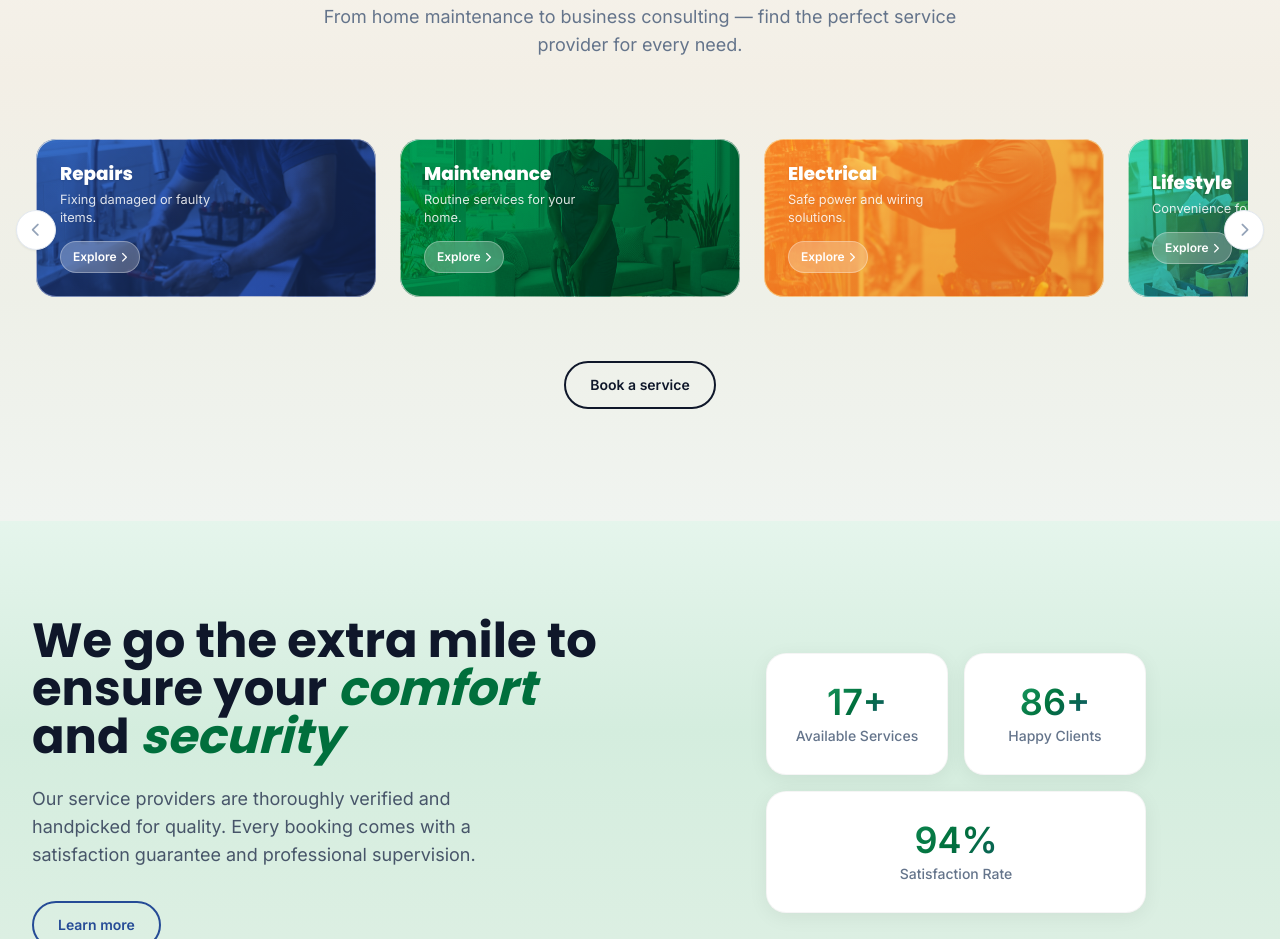
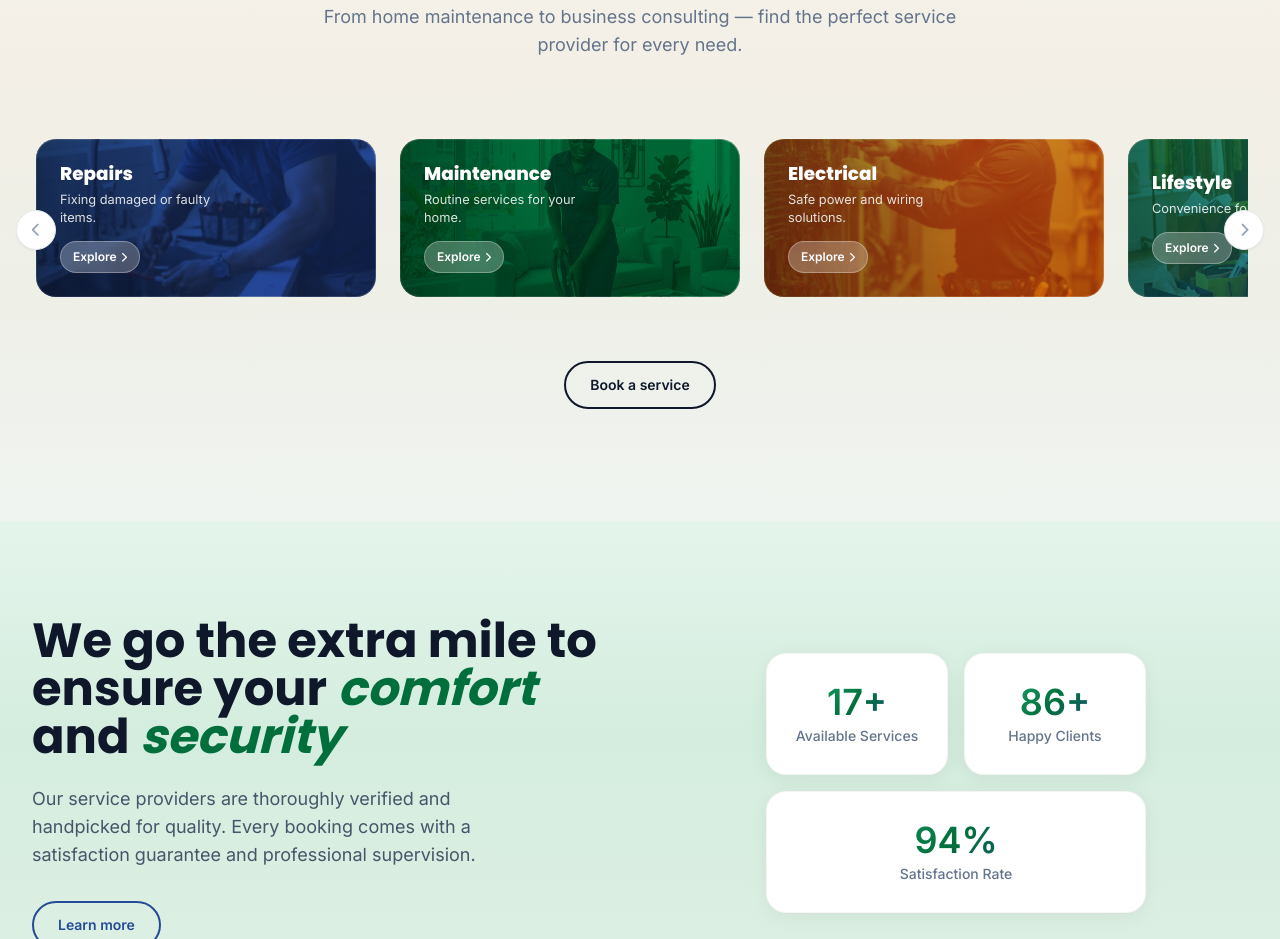
Before and after one commit to Godpixelthereal/Serva, a plain HTML site: page index.html in a window 1280 px wide. Shown: the part 1279-2218 px from the top of the page. Drawn offline with nearby package versions, Linux system fonts and the light colour scheme.

Commit message:
Branding: Toned down yellow/orange saturation and optimized text contrast with dark-to-transparency overlays

```diff
--- a/index.html
+++ b/index.html
@@ -274,7 +274,7 @@
                             </div>
 
                             <!-- Card: Electrical Services -->
-                            <div class="category-card-v3 snap-center shrink-0 w-[300px] sm:w-[340px]" style="background: linear-gradient(135deg, #FAA73F 0%, #e8942e 100%);" onclick="showCategoryServices('electrical')">
+                            <div class="category-card-v3 snap-center shrink-0 w-[300px] sm:w-[340px]" style="background: linear-gradient(135deg, #DE902D 0%, #B45309 100%);" onclick="showCategoryServices('electrical')">
                                 <div class="cat-v3-content">
                                     <h3 class="cat-v3-title text-white">Electrical</h3>
                                     <p class="cat-v3-desc text-white/90">Safe power and wiring solutions.</p>
@@ -310,7 +310,7 @@
                             </div>
 
                             <!-- Card: Personal Care -->
-                            <div class="category-card-v3 snap-center shrink-0 w-[300px] sm:w-[340px]" style="background: linear-gradient(135deg, #FAA73F 0%, #f7941d 100%);" onclick="showCategoryServices('personal')">
+                            <div class="category-card-v3 snap-center shrink-0 w-[300px] sm:w-[340px]" style="background: linear-gradient(135deg, #DE902D 0%, #B45309 100%);" onclick="showCategoryServices('personal')">
                                 <div class="cat-v3-content">
                                     <h3 class="cat-v3-title text-white">Personal Care</h3>
                                     <p class="cat-v3-desc text-white/90">Grooming and well-being.</p>
--- a/script.js
+++ b/script.js
@@ -2,10 +2,10 @@
 const categories = [
     { id: 'repairs', name: 'Repairs', type: 'image', visual: 'repairs.png', gradient: 'linear-gradient(135deg, #254B96 0%, #1a3270 100%)', description: 'Services focused on fixing damaged or faulty items to restore them to proper working condition.' },
     { id: 'maintenance', name: 'Maintenance', type: 'image', visual: 'maintenance.png', gradient: 'linear-gradient(135deg, #006F3C 0%, #004d2a 100%)', description: 'Routine services to keep your spaces, equipment, and systems in good condition and prevent breakdowns.' },
-    { id: 'electrical', name: 'Electrical Services', type: 'image', visual: 'electrical.png', gradient: 'linear-gradient(135deg, #FAA73F 0%, #e8942e 100%)', description: 'Solutions related to the installation, repair, and management of electrical systems and power-related needs.' },
-    { id: 'lifestyle', name: 'Lifestyle', type: 'image', visual: 'lifestyle.png', gradient: 'linear-gradient(135deg, #27B376 0%, #254B96 100%)', description: 'Convenience services that support daily living and make everyday tasks easier and more manageable.' },
+    { id: 'electrical', name: 'Electrical Services', type: 'image', visual: 'electrical.png', gradient: 'linear-gradient(135deg, #DE902D 0%, #B45309 100%)', description: 'Solutions related to the installation, repair, and management of electrical systems and power-related needs.' },
+    { id: 'lifestyle', name: 'Lifestyle', type: 'image', visual: 'lifestyle.png', gradient: 'linear-gradient(135deg, #27B376 0%, #006F3C 100%)', description: 'Convenience services that support daily living and make everyday tasks easier and more manageable.' },
     { id: 'building', name: 'Building', type: 'emoji', visual: '🏗️', gradient: 'linear-gradient(135deg, #254B96 0%, #173366 100%)', description: 'Services involved in the construction, renovation, and improvement of physical spaces and structures.' },
-    { id: 'personal', name: 'Personal Care', type: 'image', visual: 'cat-personal.png', gradient: 'linear-gradient(135deg, #FAA73F 0%, #f7941d 100%)', description: 'Services centered on individual grooming, hygiene, and overall personal well-being.' },
+    { id: 'personal', name: 'Personal Care', type: 'image', visual: 'cat-personal.png', gradient: 'linear-gradient(135deg, #DE902D 0%, #B45309 100%)', description: 'Services centered on individual grooming, hygiene, and overall personal well-being.' },
     { id: 'logistics', name: 'Logistics & Moving', type: 'image', visual: 'logistics.png', gradient: 'linear-gradient(135deg, #27B376 0%, #006F3C 100%)', description: 'Services that handle the movement, delivery, and transportation of people, goods, or items from one place to another.' },
     { id: 'others', name: 'Others', type: 'emoji', visual: '✨', gradient: 'linear-gradient(135deg, #BF212F 0%, #a01b27 100%)', description: 'Custom or specialized services designed to meet unique, urgent, or less common needs.' }
 ];
--- a/style.css
+++ b/style.css
@@ -575,7 +575,19 @@ h6 {
     display: flex;
     align-items: center;
     min-height: 140px;
-    box-shadow: inset 0 0 0 1px rgba(255, 255, 255, 0.5);
+    box-shadow: inset 0 0 0 1px rgba(255, 255, 255, 0.2);
+    /* Default text color for cards is white for brand contrast */
+    color: white !important;
+}
+
+/* Base text protection gradient */
+.category-card-v3::before {
+    content: '';
+    position: absolute;
+    inset: 0;
+    background: linear-gradient(90deg, rgba(0, 0, 0, 0.5) 0%, rgba(0, 0, 0, 0.1) 60%, transparent 100%);
+    z-index: 5;
+    pointer-events: none;
 }
 
 .category-card-v3:hover {
```
